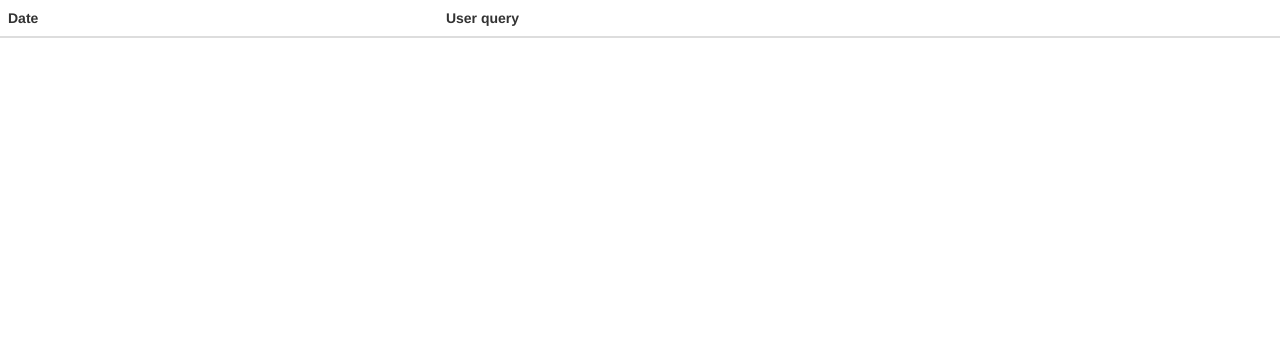
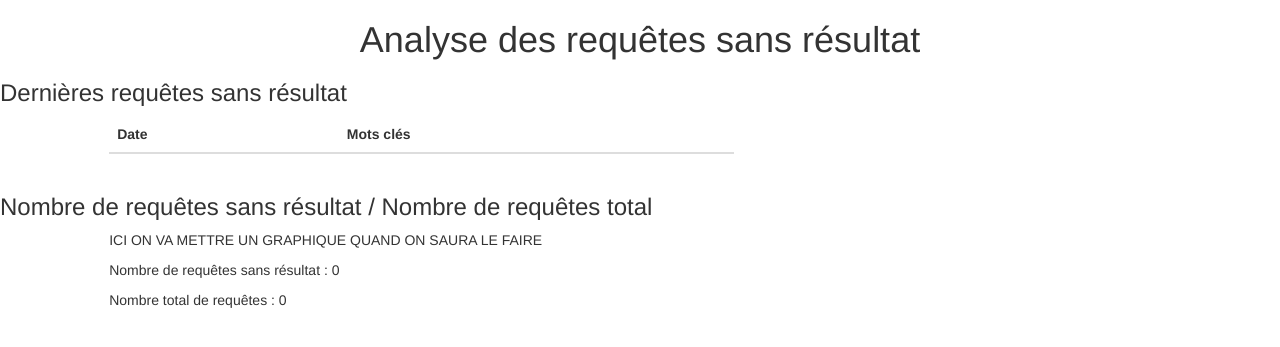
Before and after one commit to NanroYahel/P11_Ameliorez-un-projet-existant-en-Python, a Flask app: page /no_result in a window 1280 px wide. Shown: the top 347 px of the page. Run offline with Flask 2, Linux system fonts and the light colour scheme; lists and menus that the app fills with data are empty; some libraries are stand-ins or nearby versions.

Commit message:
Upgrade the new feature to display ratio of no result request/ total request

```diff
--- a/pybot/models.py
+++ b/pybot/models.py
@@ -1,7 +1,8 @@
 from datetime import datetime
 from pybot import db
 
-class NoResultUserRequest(db.Model):
+class UserRequest(db.Model):
 	id = db.Column(db.Integer, primary_key=True)
 	request = db.Column(db.String(200), index=True)
 	timestamp = db.Column(db.DateTime, index=True, default=datetime.utcnow)
+	status = db.Column(db.Boolean)
--- a/pybot/run.py
+++ /dev/null
@@ -1,5 +0,0 @@
-#! usr/bin/env python
-from pybot.views import app
-
-if __name__ == "__main__":
-	app.run(debug=True)
--- a/pybot/templates/no_result.html
+++ b/pybot/templates/no_result.html
@@ -8,17 +8,27 @@
 		<link rel="stylesheet" type="text/css" href="static/css/style.css">
 	</head>
 
+	<header>
+		<h1>Analyse des requêtes sans résultat</h1>
+	</header>
+
 	<body>
-		<div>
+		<div class="no_result_data">
+			<h3 class="no_result">Dernières requêtes sans résultat</h3>
+			<div class="row">
+				<div class="no_result_data">
+
+					<div class="col-lg-offset-1 col-lg-6 no_result_data">
+
 						<table class="table">
 							<thead>
 							<tr>
 								<th>Date</th>
-					<th>User query</th>
+								<th>Mots clés</th>
 							</tr>
 							</thead>
 							<tbody>
-					{% for entry in list_no_result %}
+								{% for entry in context['list_no_result'] %}
 								<tr>
 									<td>{{ entry.timestamp.strftime('%Y-%m-%d %H:%M:%S') }}</td>
 									<td>{{ entry.request }}</td>
@@ -27,6 +37,20 @@
 							</tbody>
 						</table>
 					</div>
+				</div>
+			</div>
+		</div>
+
+		<div class="no_result_graph">
+			<h3 class="no_result">Nombre de requêtes sans résultat / Nombre de requêtes total</h3>
+			<div class="row">
+				<div class="col-lg-offset-1 col-lg-6">
+					<p>ICI ON VA METTRE UN GRAPHIQUE QUAND ON SAURA LE FAIRE</p>
+					<p>Nombre de requêtes sans résultat : {{ context['total_no_result'] }}</p>
+					<p>Nombre total de requêtes : {{ context['total_requests'] }}</p>
+				</div>
+			</div>
+		</div>
 	</body>
 
 </html>
--- a/pybot/views.py
+++ b/pybot/views.py
@@ -3,7 +3,7 @@ from flask import Flask, render_template, request, jsonify
 from datetime import datetime
 
 from pybot import app, db
-from pybot.models import NoResultUserRequest
+from pybot.models import UserRequest
 import pybot.utils as utils
 import pybot.config as conf
 
@@ -18,65 +18,78 @@ def inject_now():
 @app.route('/', methods=['GET', 'POST'])
 @app.route('/index', methods=['GET', 'POST'])
 def index():
-	return render_template('index.html', google_key=conf.GOOGLE_MAPS_KEY)
+    return render_template('index.html', google_key=conf.GOOGLE_MAPS_KEY)
 
 
 @app.route('/wiki_api')
 def wiki_api():
-	keywords = request.args.get('keywords', '')
-	keywords = utils.parser(keywords)
-	address = request.args.get('address','')
+    keywords = request.args.get('keywords', '')
+    keywords = utils.parser(keywords)
+    address = request.args.get('address','')
 
-	keywords_try_1 = utils.parser_for_wiki(address) #Addresse of the place
-	keywords_try_2 = utils.parser_for_name_of_road(keywords_try_1) # Only the name of the road
-	keywords_try_3 = utils.parser(keywords) #Same keywords that in the google search
-	keywords_try_4 = utils.parser_for_name_of_road(keywords_try_3) #If there is a city name in the question, remove it
+    keywords_try_1 = utils.parser_for_wiki(address) #Addresse of the place
+    keywords_try_2 = utils.parser_for_name_of_road(keywords_try_1) # Only the name of the road
+    keywords_try_3 = utils.parser(keywords) #Same keywords that in the google search
+    keywords_try_4 = utils.parser_for_name_of_road(keywords_try_3) #If there is a city name in the question, remove it
 
-	try:
-		result = utils.get_data_from_wiki(keywords_try_1)
-	except KeyError:
-		try:
-			result = utils.get_data_from_wiki(keywords_try_2)
-		except KeyError:
-			try:
-				result = utils.get_data_from_wiki(keywords_try_3)
-			except KeyError:
-				try:
-					result = utils.get_data_from_wiki(keywords_try_4)
-				except KeyError:
-					result = NO_RESULT_SENTENCE
-	except ValueError:
-		try:
-			result = utils.get_data_from_wiki(keywords_try_3)
-		except KeyError:
-			try:
-				result = utils.get_data_from_wiki(keywords_try_4)
-			except KeyError:
-				result = NO_RESULT_SENTENCE
-	if result == '': #Case of wikipedia got an empty page
-		result = NO_RESULT_SENTENCE
-	return jsonify(result)
+    try:
+        result = utils.get_data_from_wiki(keywords_try_1)
+    except KeyError:
+        try:
+            result = utils.get_data_from_wiki(keywords_try_2)
+        except KeyError:
+            try:
+                result = utils.get_data_from_wiki(keywords_try_3)
+            except KeyError:
+                try:
+                    result = utils.get_data_from_wiki(keywords_try_4)
+                except KeyError:
+                    result = NO_RESULT_SENTENCE
+    except ValueError:
+        try:
+            result = utils.get_data_from_wiki(keywords_try_3)
+        except KeyError:
+            try:
+                result = utils.get_data_from_wiki(keywords_try_4)
+            except KeyError:
+                result = NO_RESULT_SENTENCE
+    if result == '': #Case of wikipedia got an empty page
+        result = NO_RESULT_SENTENCE
+    return jsonify(result)
 
 
 @app.route('/google_api')
 def google_api():
-	keywords = request.args.get('keywords', '')
-	keywords = utils.parser(keywords)
-	try:
-		result_lat, result_long, address = utils.get_data_from_google_maps(keywords)
-		return jsonify(result_lat, result_long, address)
-	except TypeError:
-		#### New feature
-		# Collect the data of User Request with no result
-		no_result_case = NoResultUserRequest(request=keywords)
-		db.session.add(no_result_case)
-		db.session.commit()
-		#### End new feature
-		return jsonify('NORETURN')
+    keywords = request.args.get('keywords', '')
+    keywords = utils.parser(keywords)
+    #Create the request saving in database
+    user_request = UserRequest(request=keywords)
+
+    try:
+        result_lat, result_long, address = utils.get_data_from_google_maps(keywords)
+        #Turn the status of the request at True and save
+        user_request.status = True
+        db.session.add(user_request)
+        db.session.commit()
+        #Return the result of the request
+        return jsonify(result_lat, result_long, address)
+    except TypeError:
+        #Turn the status of the request at False and save
+        user_request.status = False
+        db.session.add(user_request)
+        db.session.commit()
+        return jsonify('NORETURN')
 
 #### New feature ####
 @app.route('/no_result')
 def no_result():
-	"""This view is use to display the elements of the database as a table"""
-	list_no_result = NoResultUserRequest.query.all()
-	return render_template('no_result.html', list_no_result=list_no_result)
+    """This view is use to display the elements of the database as a table"""
+    list_no_result = UserRequest.query.filter_by(status=False).order_by(UserRequest.timestamp.desc()).limit(10)
+    total_no_result = UserRequest.query.filter_by(status=False).count()
+    total_requests = UserRequest.query.count()
+    context = {
+        'list_no_result': list_no_result,
+        'total_no_result': total_no_result,
+        'total_requests': total_requests
+    }
+    return render_template('no_result.html', context=context)
```
Also changed, not shown: migrations/versions/ce7ae457c711_add_statuts_column.py (added, +49 -0 lines), test/test_pybot_app.py (+4 -4 lines), 1 other file. Lines whose indentation alone changed are shown as unchanged.
